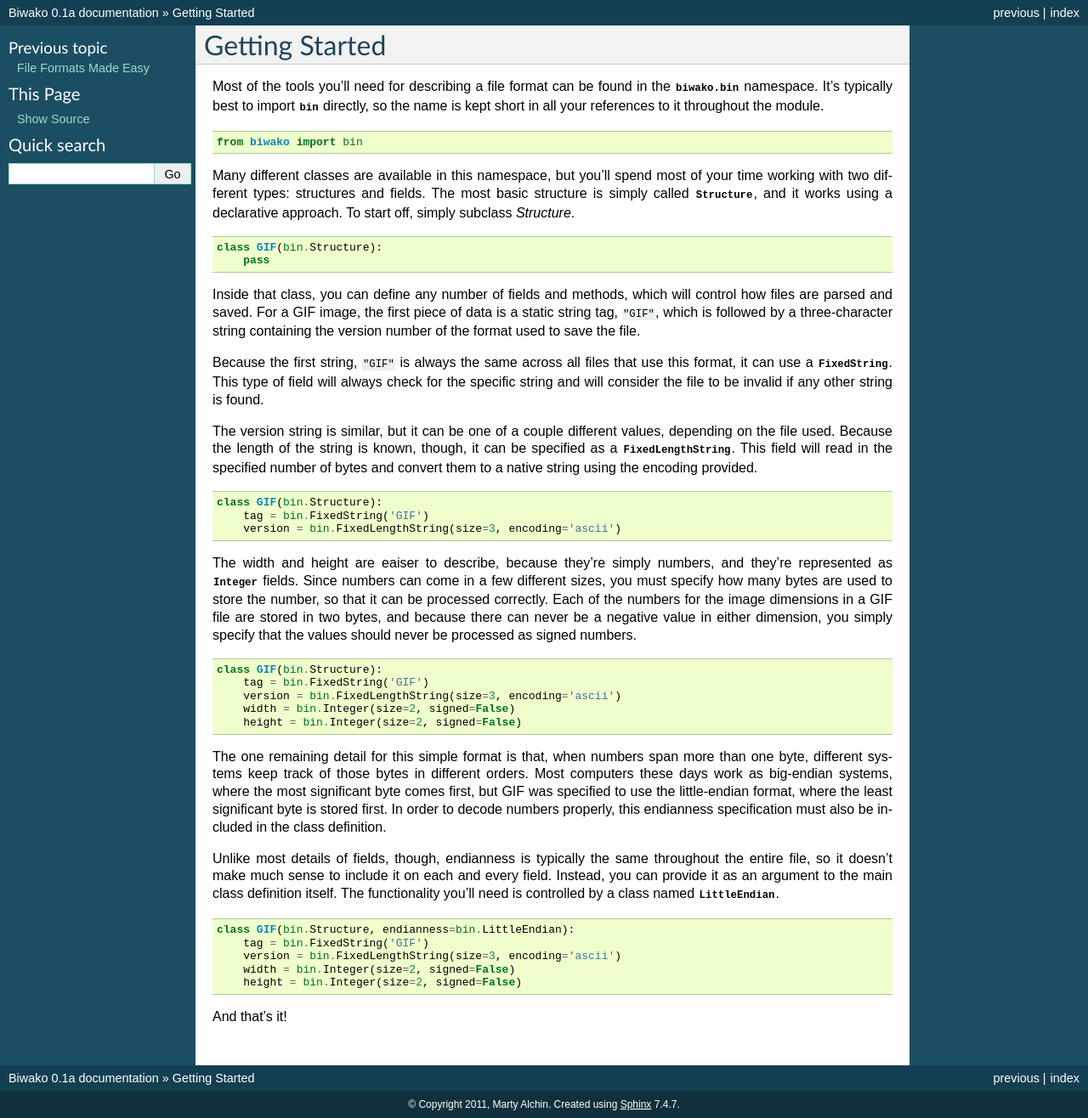
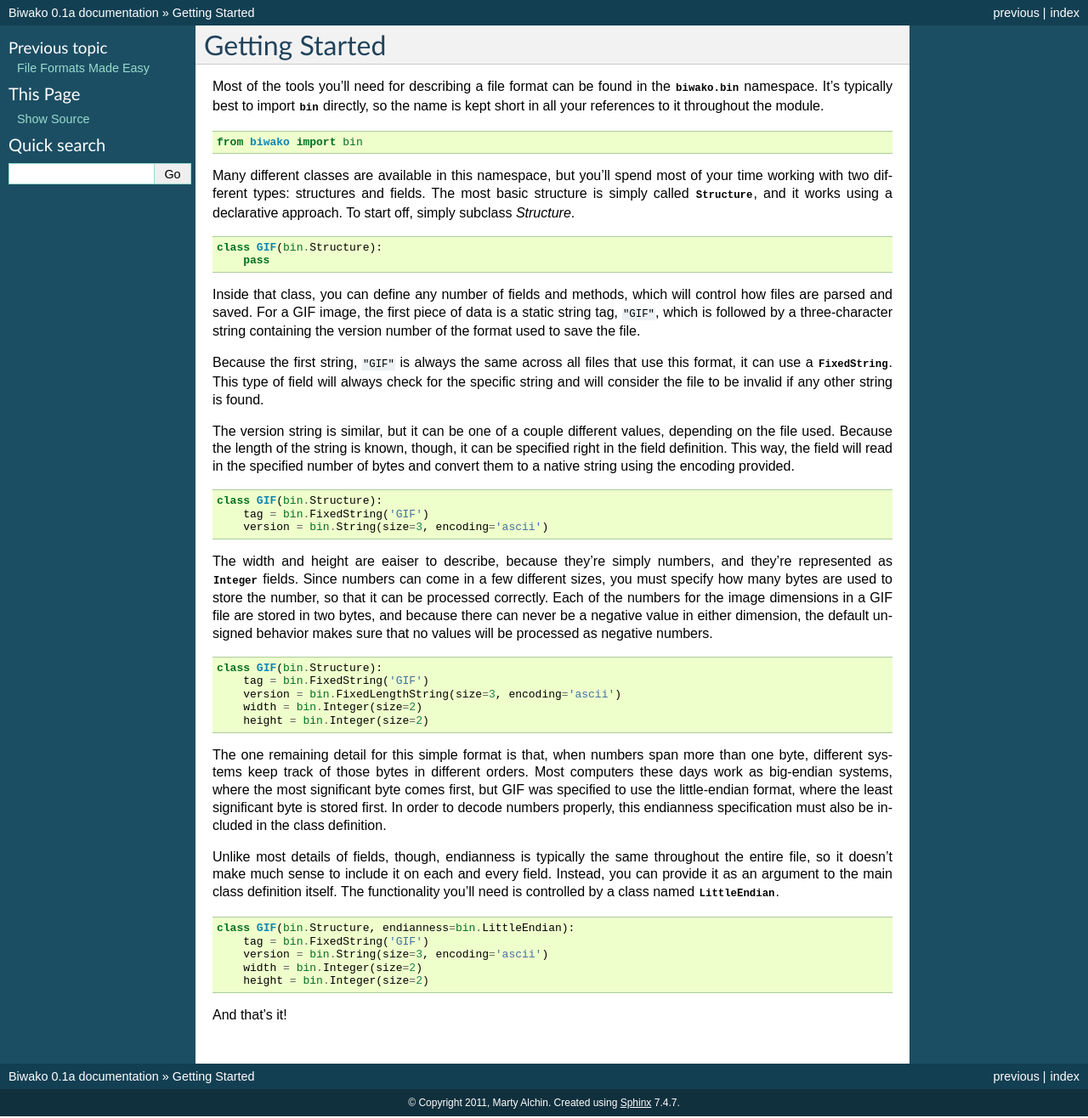
Before and after one commit to gulopine/steel, a Sphinx documentation site: the page built from docs/getting-started.rst, in a window 1280 px wide. Shown: the whole page at 85% size. Built offline with Sphinx 7.4.7, drawn with Linux system fonts in a browser that asks for light colours.

Commit message:
Some minor doc chnges to et closer to the current status

```diff
--- a/docs/getting-started.rst
+++ b/docs/getting-started.rst
@@ -32,15 +32,15 @@ the file to be invalid if any other string is found.
 
 The version string is similar, but it can be one of a couple different values,
 depending on the file used. Because the length of the string is known, though,
-it can be specified as a :class:`~biwako.bin.fields.strings.FixedLengthString`.
-This field will read in the specified number of bytes and convert them to a
-native string using the encoding provided.
+it can be specified right in the field definition. This way, the field will
+read in the specified number of bytes and convert them to a native string
+using the encoding provided.
 
 ::
 
   class GIF(bin.Structure):
       tag = bin.FixedString('GIF')
-      version = bin.FixedLengthString(size=3, encoding='ascii')
+      version = bin.String(size=3, encoding='ascii')
 
 The width and height are eaiser to describe, because they're simply numbers,
 and they're represented as :class:`~biwako.bin.fields.numbers.Integer` fields.
@@ -48,15 +48,16 @@ Since numbers can come in a few different sizes, you must specify how many
 bytes are used to store the number, so that it can be processed correctly.
 Each of the numbers for the image dimensions in a GIF file are stored in two
 bytes, and because there can never be a negative value in either dimension,
-you simply specify that the values should never be processed as signed numbers.
+the default unsigned behavior makes sure that no values will be processed as
+negative numbers.
 
 ::
 
   class GIF(bin.Structure):
       tag = bin.FixedString('GIF')
       version = bin.FixedLengthString(size=3, encoding='ascii')
-      width = bin.Integer(size=2, signed=False)
-      height = bin.Integer(size=2, signed=False)
+      width = bin.Integer(size=2)
+      height = bin.Integer(size=2)
 
 The one remaining detail for this simple format is that, when numbers span more
 than one byte, different systems keep track of those bytes in different orders.
@@ -75,8 +76,8 @@ definition itself. The functionality you'll need is controlled by a class named
 
   class GIF(bin.Structure, endianness=bin.LittleEndian):
       tag = bin.FixedString('GIF')
-      version = bin.FixedLengthString(size=3, encoding='ascii')
-      width = bin.Integer(size=2, signed=False)
-      height = bin.Integer(size=2, signed=False)
+      version = bin.String(size=3, encoding='ascii')
+      width = bin.Integer(size=2)
+      height = bin.Integer(size=2)
 
 And that's it!
--- a/docs/index.rst
+++ b/docs/index.rst
@@ -12,9 +12,9 @@ Consider a simple format to retrieve the width and height out of GIF images::
 
   class GIF(bin.Structure, endianness=bin.LittleEndian):
       tag = bin.FixedString('GIF')
-      version = bin.FixedLengthString(size=3, encoding='ascii')
-      width = bin.PositiveInteger(size=2)
-      height = bin.PositiveInteger(size=2)
+      version = bin.String(size=3, encoding='ascii')
+      width = bin.Integer(size=2)
+      height = bin.Integer(size=2)
 
 That's all it takes to create a class capable of parsing a GIF into a Python
 object. There's certainly more to the GIF image format than just what you see
```
